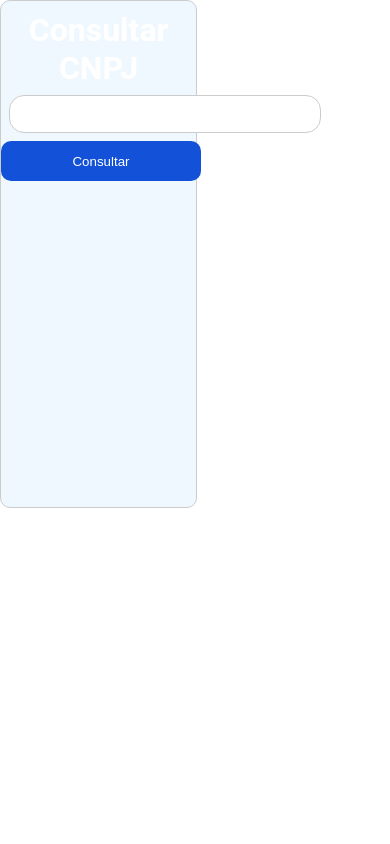
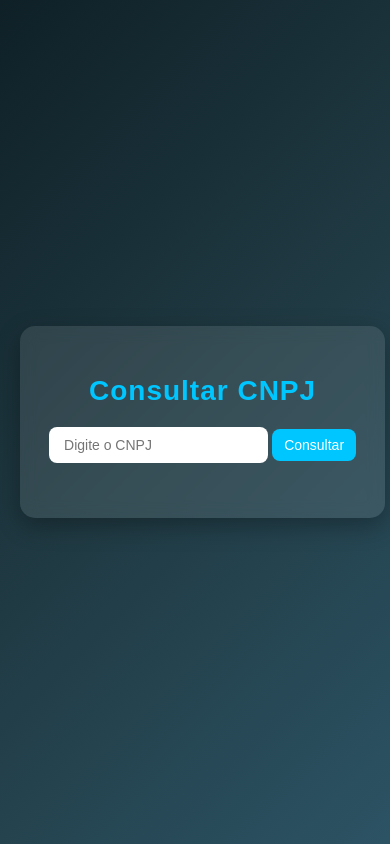
Before and after one commit to ErickRochaNascimento/API-CNPJ, a plain HTML site: page index.html in a window 390 px wide. Drawn offline with Linux system fonts and the light colour scheme.

Commit message:
Mostrando resultado cnpj

```diff
--- a/form.js
+++ b/form.js
@@ -1,27 +1,65 @@
 function BuscarCNPJ(cnpj) {
     cnpj = cnpj.replace(/\D/g, '');
+
+    if (cnpj.length !== 14) {
+        alert('CNPJ inválido. Digite 14 números.');
+        return;
+    }
+
+
     const apiUrl = `https://brasilapi.com.br/api/cnpj/v1/${cnpj}`;
 
 
-    console.log(`${data} erick`);
+
+
+
     fetch(apiUrl)
         .then(response => {
             if (!response.ok) throw new Error('Erro na requisição da API');
             return response.json();
         })
         .then(data => {
+
+            console.log(data);
             const resultado = document.getElementById('resultado');
+            resultado.innerHTML = ''; // limpa o que havia antes
 
             const div = document.createElement('div');// cria elemneto div
-            div.classList.add('cnpj');
+            div.classList.add('cnpj-info');
+
+            const campos = [
+                { label: "Nome Fantasia", valor: data.nome_fantasia },
+                { label: "Razão Social", valor: data.razao_social },
+                { label: "CNPJ", valor: data.cnpj },
+                { label: "Abertura", valor: data.data_inicio_atividade },
+                { label: "Situação", valor: data.situacao_cadastral },
+                { label: "CNAE Principal", valor: data.cnae_fiscal_descricao },
+                { label: "Endereço", valor: `${data.logradouro}, ${data.numero} - ${data.bairro}` },
+                { label: "Cidade", valor: `${data.municipio} / ${data.uf}` },
+                { label: "CEP", valor: data.cep },
+                { label: "Telefone", valor: data.ddd_telefone_1 },
+                { label: "Email", valor: data.email }
+            ];
 
 
-            const name = document.createElement('h2'); // cria elemento nome
-            name.textContent = data.name; // add o nome do personagem
-            div.appendChild(name);
+
+
+            // Cria elementos para cada informação
+            campos.forEach(c => {
+                if (c.valor) {
+                    const p = document.createElement('p');
+                    p.innerHTML = `<strong>${c.label}:</strong> ${c.valor}`;
+                    div.appendChild(p);
+                }
+            });
+
+            // Adiciona tudo ao resultado
             resultado.appendChild(div);
 
         })
+        .catch(err => {
+            console.error(err);
+            document.getElementById('resultado').innerHTML = `<p style="color:red;">Erro ao buscar o CNPJ.</p>`;
+        });
 
-        console.log(data);
 }
--- a/index.html
+++ b/index.html
@@ -1,19 +1,22 @@
 <!DOCTYPE html>
 <html lang="pt-BR">
+
 <head>
     <meta charset="UTF-8">
     <meta name="viewport" content="width=device-width, initial-scale=1.0">
     <link rel="stylesheet" href="style.css">
     <title>Consulta CNPJ</title>
 </head>
+
 <body>
     <header></header>
     <main>
         <div class="principal">
             <h1>Consultar CNPJ</h1>
             <div class="div.form">
-                <input type="text" name="CNPJ" id="CNPJ" class="form" onblur="BuscarCNPJ(this.value)" >
-                <button onblur="return BuscarCNPJ(this.value)" onclick="BuscarCNPJ(cnpj)" type="submit">Consultar</button>
+                <input type="text" id="CNPJ" class="form" placeholder="Digite o CNPJ">
+                <button type="button" onclick="BuscarCNPJ(document.getElementById('CNPJ').value)">Consultar</button>
+
             </div>
             <div id="resultado">
 
@@ -25,4 +28,5 @@
     <footer></footer>
     <script src="form.js"></script>
 </body>
+
 </html>
--- a/style.css
+++ b/style.css
@@ -1,65 +1,110 @@
-*{
+/* ====== ESTILOS GERAIS ====== */
+body {
+    font-family: "Poppins", Arial, sans-serif;
+    background: linear-gradient(135deg, #0f2027, #203a43, #2c5364);
+    color: #fff;
     margin: 0;
     padding: 0;
-    border: 0;
+    height: 100vh;
+    display: flex;
+    justify-content: center;
+    align-items: center;
 }
 
-body {
-    background: #FFFFFF;
-    height: 100%;
-    font-family: 'Roboto', sans-serif;
+/* ====== CONTAINER PRINCIPAL ====== */
+.principal {
+    background-color: rgba(255, 255, 255, 0.1);
+    backdrop-filter: blur(8px);
+    padding: 40px 50px;
+    border-radius: 15px;
+    text-align: center;
+    box-shadow: 0 8px 25px rgba(0, 0, 0, 0.3);
+    width: 90%;
+    max-width: 500px;
 }
 
-.principal{
-    background-color: aliceblue;
-    width: 50%;
-    height: 60vh;
-    border: 1px solid #cccccc;
-    border-radius: 10px;
-
+/* ====== TÍTULO ====== */
+.principal h1 {
+    margin-bottom: 20px;
+    font-size: 28px;
+    color: #00c6ff;
+    letter-spacing: 1px;
 }
 
-
-
-.form {
-    display: block;
-    width: 300px;
-    border: 1px solid #cccccc;
-    border-radius: 15px;
-    height: 26px;
-    margin: 8px;
-    font-size: 13px;
-    padding: 5px;
+/* ====== FORMULÁRIO ====== */
+.div.form {
+    display: flex;
+    justify-content: center;
+    gap: 10px;
+    margin-bottom: 25px;
 }
 
-input:focus-visible {
+input#CNPJ {
+    padding: 10px 15px;
+    border-radius: 8px;
+    border: none;
     outline: none;
+    font-size: 16px;
+    width: 70%;
+    transition: box-shadow 0.3s;
 }
 
-
-
-h1{
-    font-size: xx-large;
-    font-weight: bold;
-}
-
-h1, h2, p{
-   padding-top: 10px;
-   color: rgb(255, 255, 255);
-   text-align: center;
+input#CNPJ:focus {
+    box-shadow: 0 0 8px #00c6ff;
 }
 
 button {
-    width: 200px;
-    height: 40px;
+    background-color: #00c6ff;
+    color: #fff;
+    border: none;
+    border-radius: 8px;
+    padding: 10px 18px;
+    font-size: 16px;
+    cursor: pointer;
+    transition: background-color 0.3s, transform 0.2s;
 }
 
 button:hover {
-    background: #1b357e;
+    background-color: #0094cc;
+    transform: scale(1.05);
 }
-button {
-    background: #1351d8;
-    color: #fff;
-    border: 0px;
+
+/* ====== RESULTADO ====== */
+#resultado {
+    margin-top: 25px;
+    text-align: left;
+}
+
+.cnpj-info {
+    background-color: rgba(255, 255, 255, 0.15);
+    padding: 20px;
     border-radius: 10px;
+    box-shadow: inset 0 0 8px rgba(0, 0, 0, 0.2);
 }
+
+.cnpj-info p {
+    margin: 8px 0;
+    font-size: 15px;
+    color: #e0e0e0;
+}
+
+.cnpj-info strong {
+    color: #00c6ff;
+}
+
+/* ====== RESPONSIVO ====== */
+@media (max-width: 480px) {
+    .principal {
+        padding: 30px 25px;
+    }
+
+    input#CNPJ {
+        width: 60%;
+        font-size: 14px;
+    }
+
+    button {
+        font-size: 14px;
+        padding: 8px 12px;
+    }
+}
```
